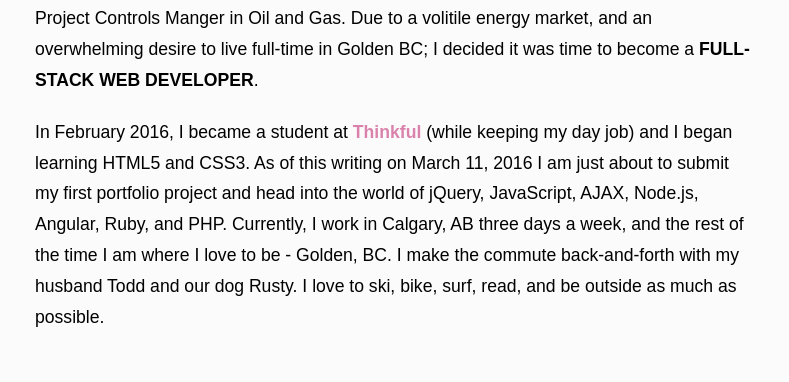
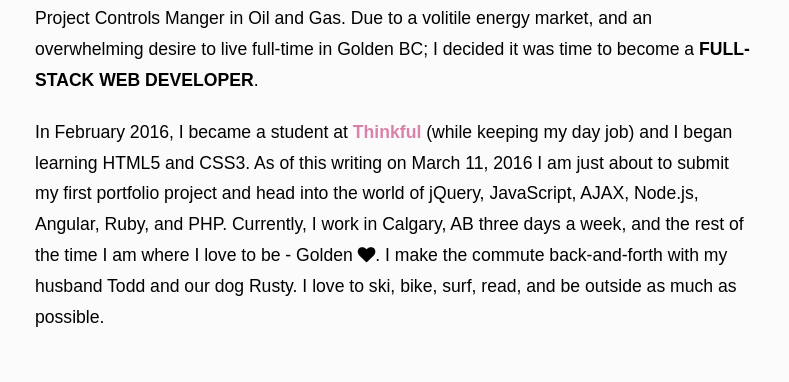
Before and after one commit to colettekenney/my-portfolio, a plain HTML site: page index.html in a window 1280 px wide. Shown: the part 1005-1387 px from the top of the page, without its empty margins (245-1034 px from the left). Drawn offline with Linux system fonts and the light colour scheme; a web font is replaced by a local one.

Commit message:
add fa-heart to about me

```diff
--- a/index.html
+++ b/index.html
@@ -43,7 +43,7 @@
   			<div class="about-me">
   				<p>I'm a Mechanical Engineer with a Masters in Psychology who currently earns a living as a Project Controls Manger in Oil and Gas. Due to a volitile energy market, and an overwhelming desire to live full-time in Golden BC; I decided it was time to become a <strong>FULL-STACK WEB DEVELOPER</strong>.</p>
   				<br>
-  				<p>In February 2016, I became a student at <a href="https://www.thinkful.com/" target="_blank">Thinkful</a> (while keeping my day job) and I began learning HTML5 and CSS3. As of this writing on March 11, 2016 I am just about to submit my first portfolio project and head into the world of jQuery, JavaScript, AJAX, Node.js, Angular, Ruby, and PHP. Currently, I work in Calgary, AB three days a week, and the rest of the time I am where I love to be - Golden, BC. I make the commute back-and-forth with my husband Todd and our dog Rusty. I love to ski, bike, surf, read, and be outside as much as possible.</p>
+  				<p>In February 2016, I became a student at <a href="https://www.thinkful.com/" target="_blank">Thinkful</a> (while keeping my day job) and I began learning HTML5 and CSS3. As of this writing on March 11, 2016 I am just about to submit my first portfolio project and head into the world of jQuery, JavaScript, AJAX, Node.js, Angular, Ruby, and PHP. Currently, I work in Calgary, AB three days a week, and the rest of the time I am where I love to be - Golden <i class="fa fa-heart"></i>. I make the commute back-and-forth with my husband Todd and our dog Rusty. I love to ski, bike, surf, read, and be outside as much as possible.</p>
   			</div>
   		</div>
 	</section>
```
